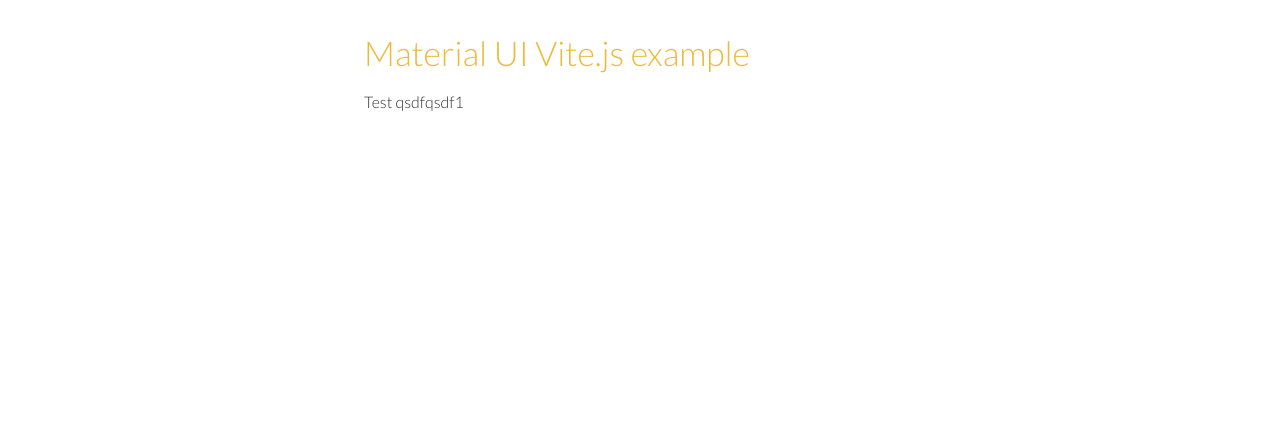
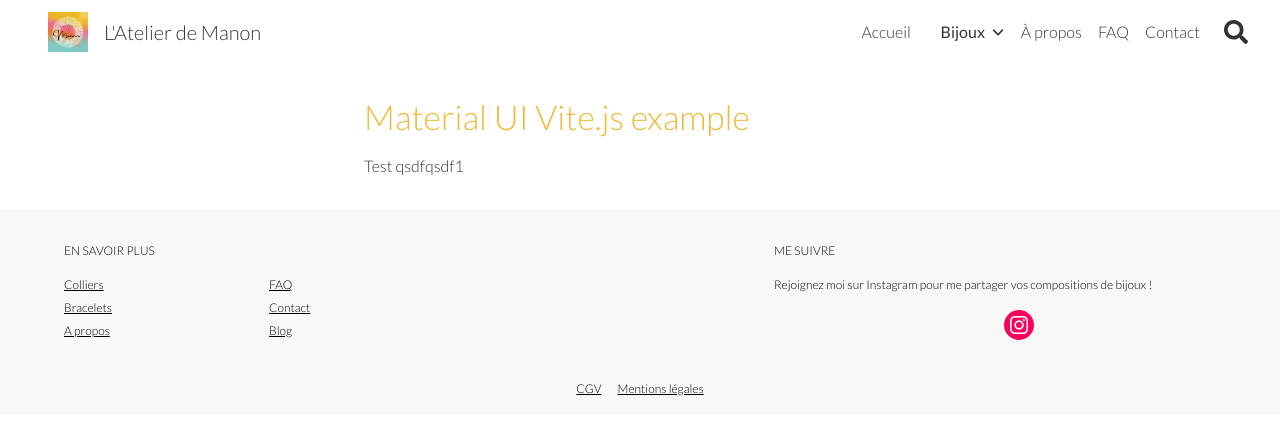
Before and after one commit to LovisCoding/atelier_manon_front, a React (Vite) app: page / in a window 1280 px wide. Shown: the top 434 px of the page. Built offline with nearby package versions, Linux system fonts and the light colour scheme; no server answers.

Commit message:
Integrate Navbar and Footer components into AppRoutes; update links in Footer and NavbarMd

```diff
--- a/routes/AppRoutes.jsx
+++ b/routes/AppRoutes.jsx
@@ -1,5 +1,5 @@
 import React from 'react';
-import { Route, Routes } from 'react-router';
+import { Route, Routes, useLocation } from 'react-router';
 import App from '../src/App';
 import Test from '../src/pages/Test/Test';
 
@@ -19,11 +19,18 @@ import CGV from '../src/pages/CGV/CGV.jsx';
 import CodePromo from '../src/pages/admin/CodesPromo/CodePromo.jsx';
 import Cart from '../src/pages/Cart.jsx';
 import FoireAuxQuestions from '../src/pages/admin/FAQ.jsx';
+import Footer from '../src/components/Footer.jsx';
+import Navbar from '../src/components/Navbar/Navbar.jsx';
 
 const AppRoutes = () => {
+	const location = useLocation();
 	return (
+		<>
+			{/* Navbar and Footer for routes outside /admin */}
+			{(!location.pathname.includes('/admin')) ?<Navbar /> : null}
 			<Routes>
-			<Route path='/' element={<App />} />
+				{/* Routes avec le Footer */}
+				<Route path="/" element={<App />} />
 				<Route path="/test/:id" element={<Test />} />
 				<Route path="/login" element={<Connection />} />
 				<Route path="/register" element={<Register />} />
@@ -32,16 +39,21 @@ const AppRoutes = () => {
 				<Route path="/faq" element={<FAQ />} />
 				<Route path="/about" element={<About />} />
 				<Route path="/home" element={<Home />} />
-			<Route path="/admin" element={<Admin />} />
 				<Route path="/cgv" element={<CGV />} />
 				<Route path="/cart" element={<Cart />} />
 
+				{/* Routes sans le Footer */}
+				<Route path="/admin" element={<Admin />} />
 				<Route path="/admin/faq" element={<FoireAuxQuestions />} />
 				<Route path="/admin/codesPromo" element={<CodesPromo />} />
 				<Route path="/admin/codesPromo/:id" element={<CodePromo />} />
-			{/** Le laisser en dernier */}
+
+				{/* Page introuvable */}
 				<Route path="*" element={<NotFound />} />
 			</Routes>
+			{/* Footer ajouté seulement pour les pages hors /admin */}
+			{(!location.pathname.includes('/admin')) ? <Footer /> : null}
+		</>
 	);
 };
 
--- a/src/components/Footer.jsx
+++ b/src/components/Footer.jsx
@@ -56,7 +56,7 @@ function Footer() {
                 </Grid2>
             </Box>
             <Box display="flex" alignItems="end" justifyContent="center" gap="1rem" >
-                <Link sx={linkStyle} href="/" >CGV</Link>
+                <Link sx={linkStyle} href="/cgv" >CGV</Link>
                 <Link sx={linkStyle} href="/" >Mentions légales</Link>
             </Box>
         </Stack>
--- a/src/components/Navbar/md/NavbarMd.jsx
+++ b/src/components/Navbar/md/NavbarMd.jsx
@@ -57,17 +57,17 @@ export default function NavbarMd() {
 
               {/* Navigation links */}
               <Stack direction="row" spacing={2} alignItems="center">
-                <Link variant="navbar" sx={getLinkStyles("/home")} to="/home">
+                <Link variant="navbar" sx={getLinkStyles("/home")} href="/home">
                   Accueil
                 </Link>
                 <DropDownMenu textColor={getLinkStyles("/home")} selected={isSelectedMenu} scrolled={scrolled} />
-                <Link variant="navbar" sx={getLinkStyles("/about")} to="/about">
+                <Link variant="navbar" sx={getLinkStyles("/about")} href="/about">
                   À propos
                 </Link>
-                <Link variant="navbar" sx={getLinkStyles("/faq")} to="/faq">
+                <Link variant="navbar" sx={getLinkStyles("/faq")} href="/faq">
                   FAQ
                 </Link>
-                <Link variant="navbar" sx={getLinkStyles("/contact")} to="/contact">
+                <Link variant="navbar" sx={getLinkStyles("/contact")} href="/contact">
                   Contact
                 </Link>
                 <IconButton>
--- a/src/pages/NotFound.jsx
+++ b/src/pages/NotFound.jsx
@@ -5,8 +5,8 @@ import Footer from "../components/Footer";
 export default function NotFound() {
 
 	return (
-		<>
-		<Box py={12}></Box>
+		<Box py={12} sx={{height: "calc(100vh - 270px)"}}>
+
 		<Stack alignItems={'center'}>
 
 		<Stack py={4} display={'flex'} alignItems={'center'}>
@@ -15,8 +15,6 @@ export default function NotFound() {
 		</Stack>
 		<Link variant="home" sx={{ my: 6, border: '1px solid', padding: '8px 16px', borderRadius: '4px' }} href={'/'}>Retour</Link>
 		</Stack>
-
-		<Footer/>
-		</>
+		</Box>
 	)
 }
--- a/src/pages/home/Home.jsx
+++ b/src/pages/home/Home.jsx
@@ -53,7 +53,6 @@ const Home = () => {
 
   return (
     <>
-      <Navbar />
       <Presentation scrollToSection={scrollToBestSale} />
       <Box ref={bestSaleRef}>
         <BestSale products={products} />
```
Lines whose indentation alone changed are shown as unchanged.
